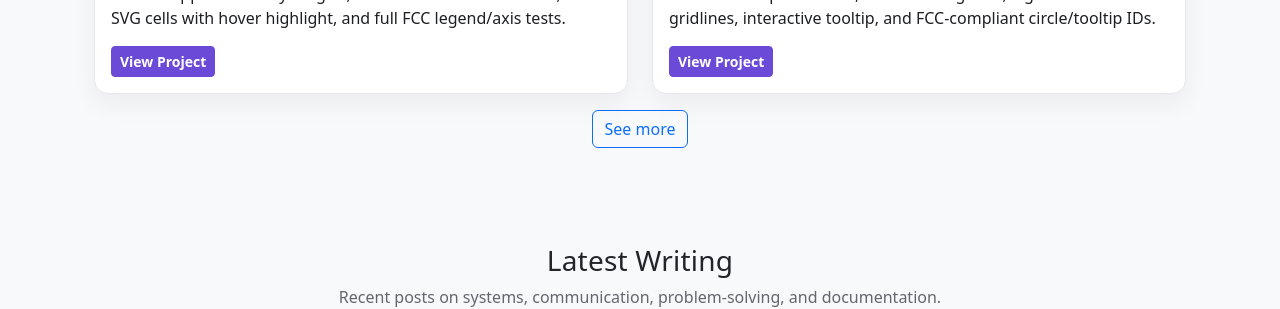
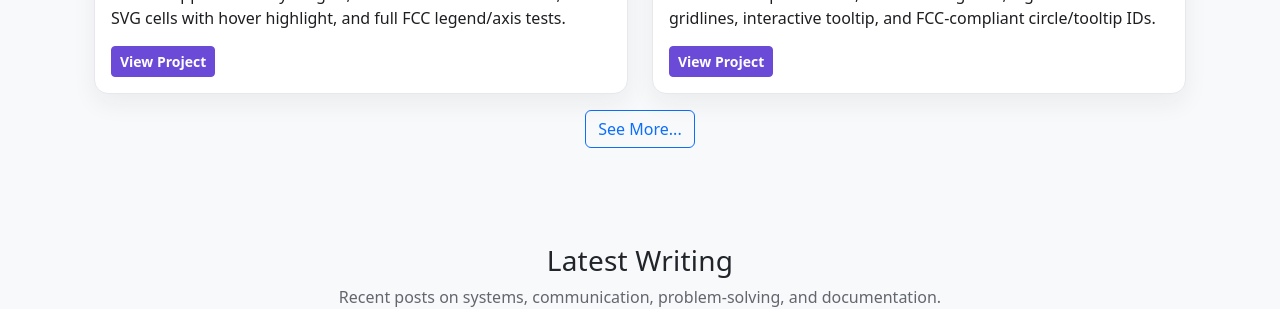
Before and after one commit to MechMadHog/michaelmacdonagh.net, a Jekyll site: the page built from index.md, in a window 1280 px wide and 900 px high, scrolled down 2258 px. Shown: the part 142-451 px from the top of the window. Built offline with Jekyll 4.4.1, drawn with Linux system fonts in a browser that asks for light colours.

Commit message:
consistency

```diff
--- a/index.md
+++ b/index.md
@@ -109,7 +109,7 @@ title: Home
     <div id="home-projects" class="row g-4"></div>
 
     <div class="text-center mt-3">
-      <a class="btn btn-outline-primary" href="{{ '/projects/' | relative_url }}">See more</a>
+      <a class="btn btn-outline-primary" href="{{ '/projects/' | relative_url }}">See More...</a>
     </div>
   </div>
 </section>
```
